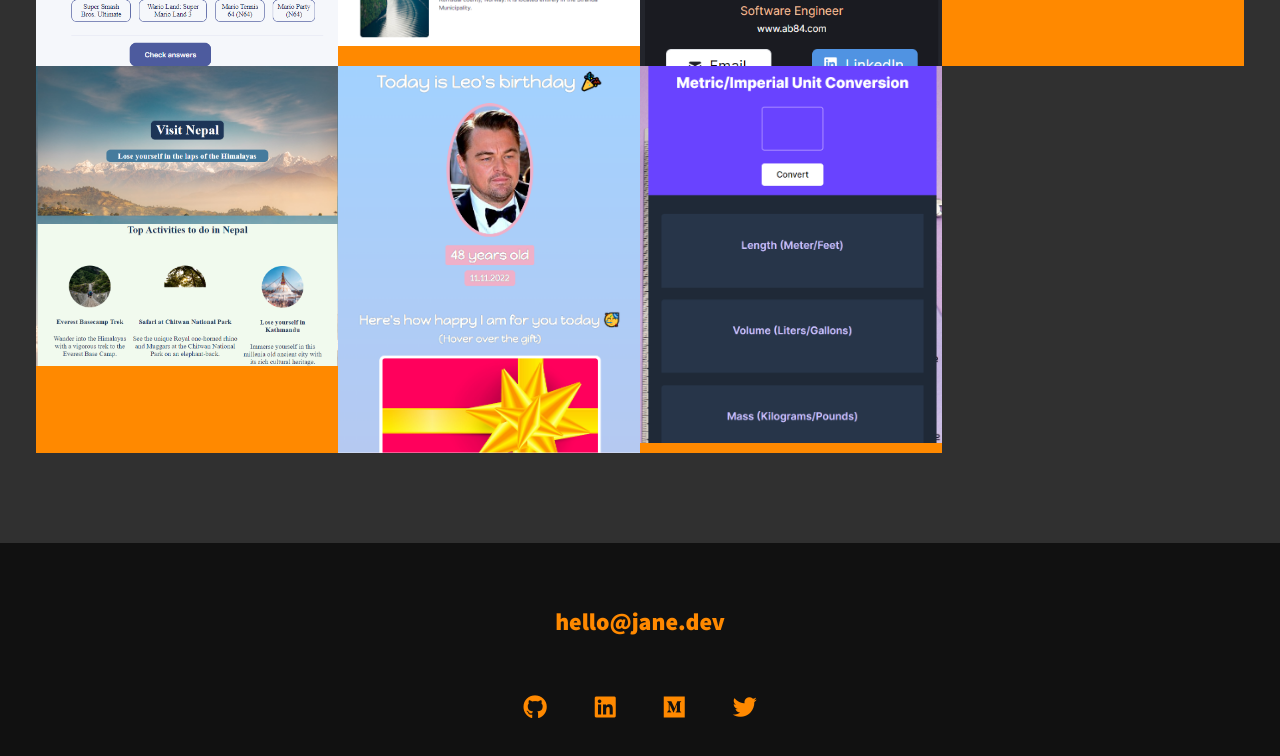
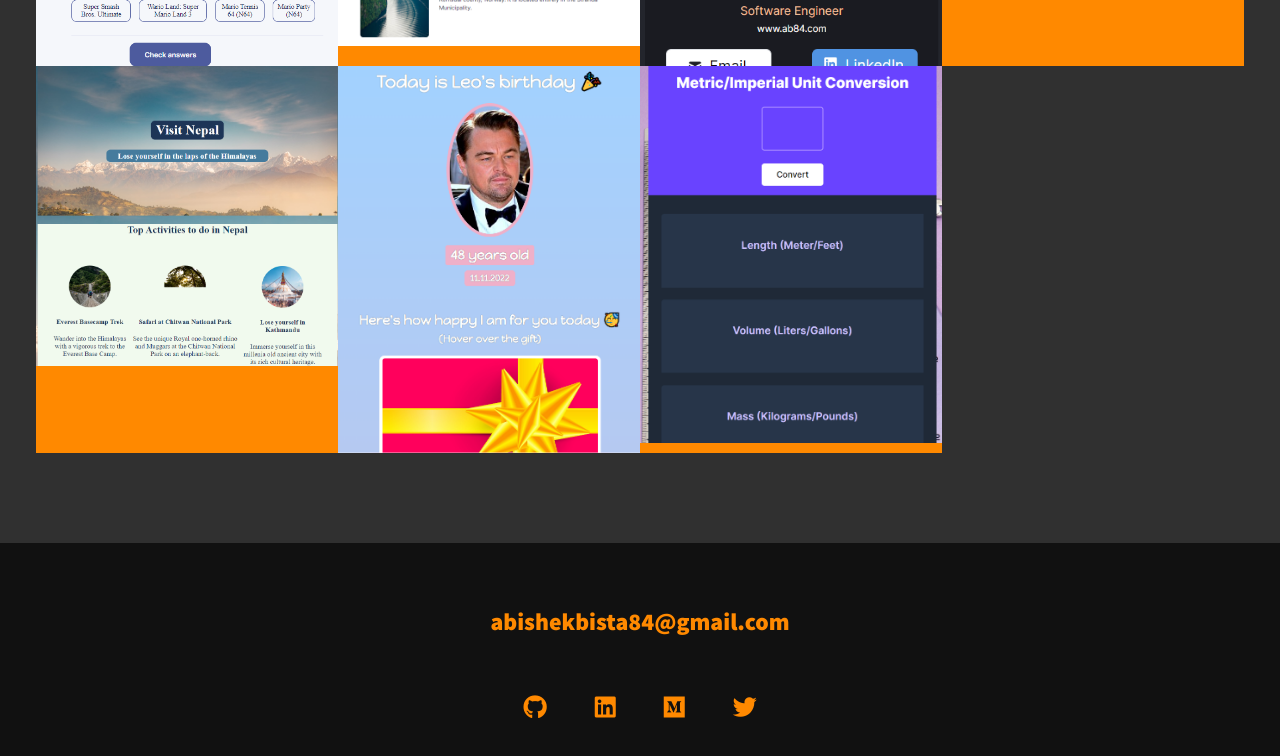
Before and after one commit to AbishekBista/my-portfolio, a website built with Vite: page index.html in a window 1280 px wide. Shown: the part 2449-3205 px from the top of the page. Built offline with nearby package versions, Linux system fonts and the light colour scheme; files whose address does not match are found by name.

Commit message:
Update index.html

```diff
--- a/index.html
+++ b/index.html
@@ -131,7 +131,7 @@
         <!-- Footer -->
         <footer class="footer">
             <!-- replace with your own email address -->
-            <a href="mailto:abishekbista84@gmail.com" class="footer__link">hello@jane.dev</a>
+            <a href="mailto:abishekbista84@gmail.com" class="footer__link">abishekbista84@gmail.com</a>
             <ul class="social-list">
                 <li class="social-list__item">
                     <a class="social-list__link" href="https://github.com/AbishekBista">
```
